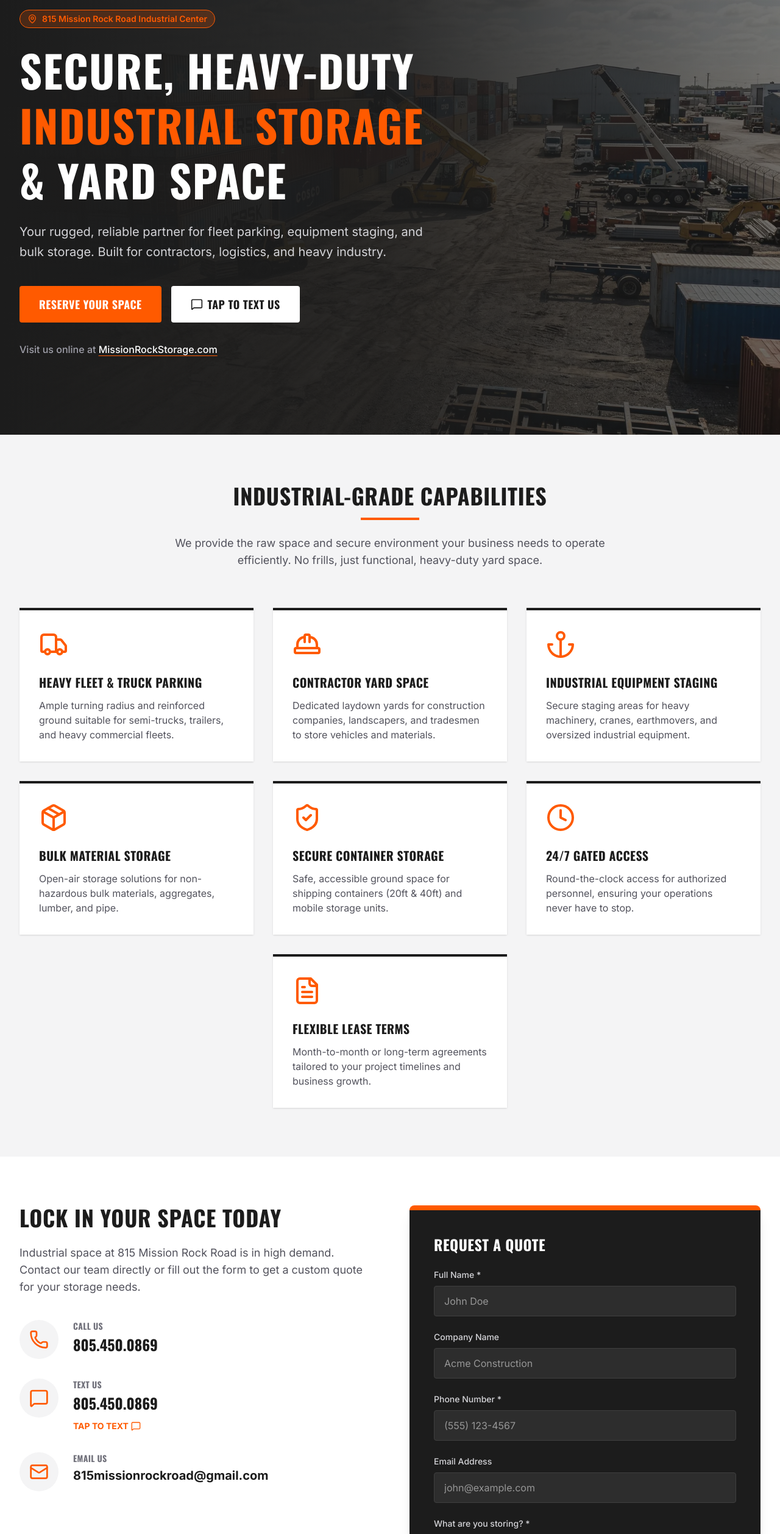
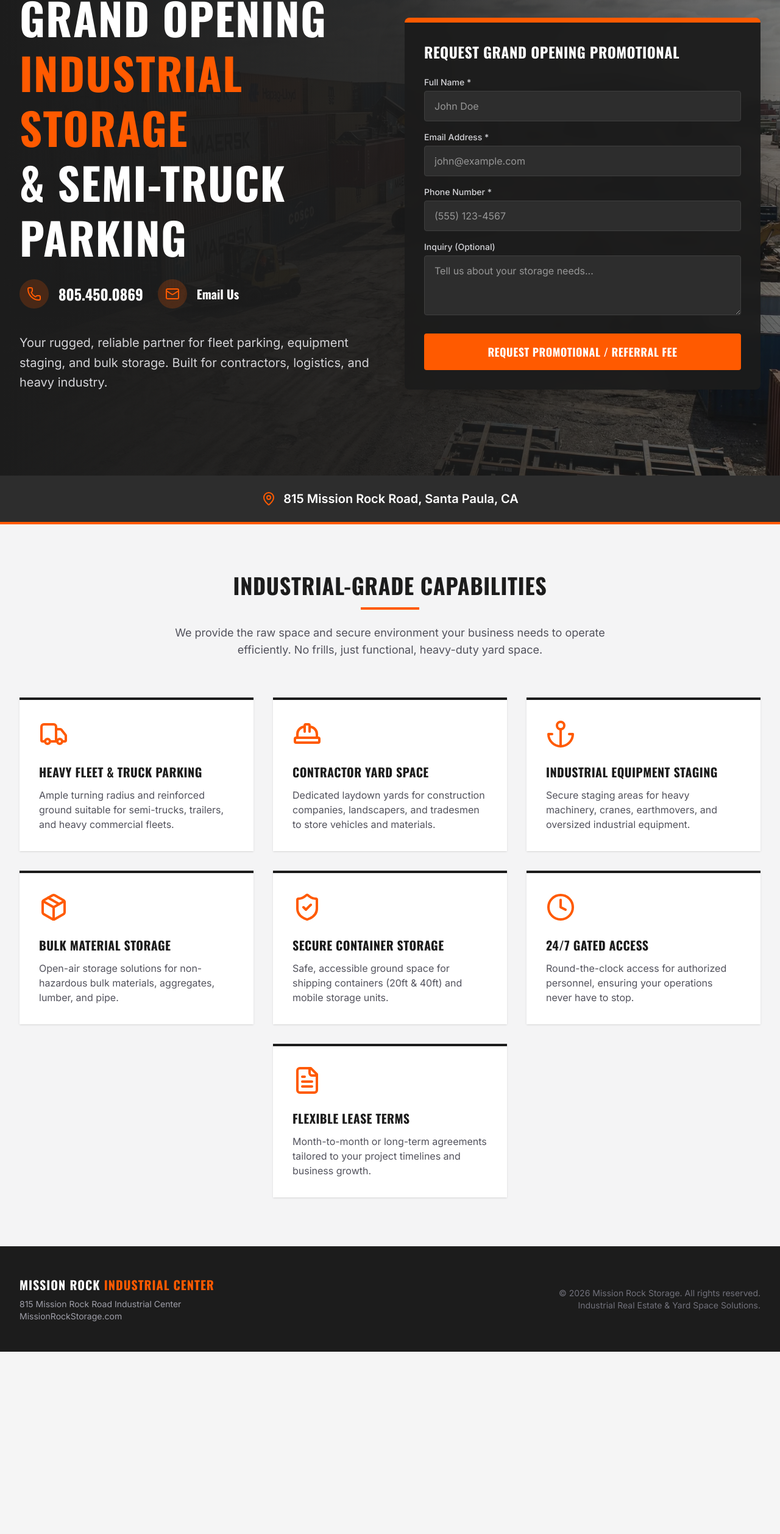
Before and after one commit to mbjhomes-max/missionrockroad, a React (Vite) app: page / in a window 1280 px wide. Shown: the part 196-2712 px from the top of the page at 61% size. After the commit the page ends 2413 px from the top, so only its background shows below. Built offline with nearby package versions, Linux system fonts and the light colour scheme.

Commit message:
feat: Add Google Analytics event tracking
Integrates Google Analytics event tracking for phone and email contact methods. This allows for better analysis of user engagement with the contact information provided on the landing page.

```diff
--- a/src/App.tsx
+++ b/src/App.tsx
@@ -9,12 +9,31 @@ import { db } from './firebase';
 import { collection, addDoc } from 'firebase/firestore';
 import { backgroundImage } from './backgroundImage';
 
+declare global {
+  interface Window {
+    dataLayer: any[];
+    gtag: (...args: any[]) => void;
+  }
+}
+
 // Nominal change to test Firebase Hosting deployment via GitHub Actions
 
 export default function App() {
   const [submitted, setSubmitted] = useState(false);
   const [isSubmitting, setIsSubmitting] = useState(false);
   const [submitError, setSubmitError] = useState<string | null>(null);
+
+  const trackPhoneClick = () => {
+    if (typeof window !== 'undefined' && window.gtag) {
+      window.gtag('event', 'contact', { method: 'phone' });
+    }
+  };
+
+  const trackEmailClick = () => {
+    if (typeof window !== 'undefined' && window.gtag) {
+      window.gtag('event', 'contact', { method: 'email' });
+    }
+  };
 
   const handleSubmit = async (e: React.FormEvent<HTMLFormElement>) => {
     e.preventDefault();
@@ -26,18 +45,13 @@ export default function App() {
     const data: Record<string, any> = {
       name: formData.get('name'),
       phone: formData.get('phone'),
-      storing: formData.get('storing'),
-      space: formData.get('space'),
+      email: formData.get('email'),
       createdAt: now.toISOString(),
-      date: now.toLocaleDateString('en-US'), // Added formatted date
+      date: now.toLocaleDateString('en-US'),
     };
 
-    // Only add optional fields if they are not empty strings
-    const company = formData.get('company');
-    if (company) data.company = company;
-
-    const email = formData.get('email');
-    if (email) data.email = email;
+    const inquiry = formData.get('inquiry');
+    if (inquiry) data.inquiry = inquiry;
 
     try {
       await addDoc(collection(db, 'leads'), data);
@@ -46,19 +60,21 @@ export default function App() {
       await addDoc(collection(db, 'mail'), {
         to: ['815missionrockroad@gmail.com', 'mbjhomes@gmail.com'],
         message: {
-          subject: `New Lead: ${data.name} - Mission Rock Storage`,
+          subject: `New Grand Opening Lead: ${data.name} - Mission Rock Storage`,
           html: `
-            <h2>New Reservation Request</h2>
+            <h2>New Grand Opening Promotional Request</h2>
             <p><strong>Name:</strong> ${data.name}</p>
             <p><strong>Phone:</strong> ${data.phone}</p>
-            <p><strong>Email:</strong> ${data.email || 'Not provided'}</p>
-            <p><strong>Company:</strong> ${data.company || 'Not provided'}</p>
-            <p><strong>What are they storing:</strong> ${data.storing}</p>
-            <p><strong>Space needed:</strong> ${data.space}</p>
+            <p><strong>Email:</strong> ${data.email}</p>
+            <p><strong>Inquiry:</strong> ${data.inquiry || 'Not provided'}</p>
             <p><strong>Date Submitted:</strong> ${data.date}</p>
           `
         }
       });
+
+      if (typeof window !== 'undefined' && window.gtag) {
+        window.gtag('event', 'generate_lead');
+      }
 
       setSubmitted(true);
     } catch (error) {
@@ -77,16 +93,13 @@ export default function App() {
           <div className="flex justify-between items-center h-20">
             <div className="flex items-center">
               <span className="font-display font-bold text-2xl tracking-wider">
-                815 <span className="text-safety-orange">MISSION ROCK</span>
+                MISSION ROCK <span className="text-safety-orange">INDUSTRIAL CENTER</span>
               </span>
             </div>
             <div className="hidden md:flex items-center space-x-8">
-              <a href="tel:8054500869" className="flex items-center hover:text-safety-orange transition-colors font-semibold">
+              <a href="tel:8054500869" onClick={trackPhoneClick} className="flex items-center hover:text-safety-orange transition-colors font-semibold">
                 <Phone className="w-5 h-5 mr-2 text-safety-orange" />
                 805.450.0869
-              </a>
-              <a href="#contact" className="bg-safety-orange hover:bg-safety-orange-hover text-white px-6 py-2 rounded font-display font-bold tracking-wide transition-colors">
-                GET A QUOTE
               </a>
             </div>
           </div>
@@ -106,34 +119,136 @@ export default function App() {
           <div className="absolute inset-0 bg-gradient-to-r from-charcoal-900 via-charcoal-900/80 to-transparent"></div>
         </div>
 
-        <div className="relative max-w-7xl mx-auto px-4 sm:px-6 lg:px-8 py-24 lg:py-32">
+        <div className="relative max-w-7xl mx-auto px-4 sm:px-6 lg:px-8 py-16 lg:py-24">
+          <div className="grid grid-cols-1 lg:grid-cols-2 gap-12 items-center">
             <div className="max-w-3xl">
-            <div className="inline-flex items-center px-3 py-1 rounded-full bg-safety-orange/20 border border-safety-orange text-safety-orange font-semibold text-sm mb-6">
-              <MapPin className="w-4 h-4 mr-2" />
-              815 Mission Rock Road Industrial Center
+              <h1 className="text-5xl lg:text-7xl font-display font-bold leading-tight mb-6">
+                GRAND OPENING <br />
+                <span className="text-safety-orange">INDUSTRIAL STORAGE</span> <br />
+                & SEMI-TRUCK PARKING
+              </h1>
+
+              <div className="flex flex-col sm:flex-row gap-6 mb-10">
+                <a href="tel:8054500869" onClick={trackPhoneClick} className="flex items-center text-2xl font-display font-bold hover:text-safety-orange transition-colors">
+                  <div className="bg-safety-orange/20 p-3 rounded-full mr-4">
+                    <Phone className="w-6 h-6 text-safety-orange" />
                   </div>
-            <h1 className="text-5xl lg:text-7xl font-display font-bold leading-tight mb-6">
-              SECURE, HEAVY-DUTY <br />
-              <span className="text-safety-orange">INDUSTRIAL STORAGE</span> <br />
-              & YARD SPACE
-            </h1>
+                  805.450.0869
+                </a>
+                <a href="mailto:815missionrockroad@gmail.com" onClick={trackEmailClick} className="flex items-center text-xl font-display font-bold hover:text-safety-orange transition-colors">
+                  <div className="bg-safety-orange/20 p-3 rounded-full mr-4">
+                    <Mail className="w-6 h-6 text-safety-orange" />
+                  </div>
+                  Email Us
+                </a>
+              </div>
+
               <p className="text-xl text-zinc-300 mb-10 max-w-2xl leading-relaxed">
                 Your rugged, reliable partner for fleet parking, equipment staging, and bulk storage.
                 Built for contractors, logistics, and heavy industry.
               </p>
-            <div className="flex flex-col sm:flex-row gap-4">
-              <a href="#contact" className="bg-safety-orange hover:bg-safety-orange-hover text-white text-center px-8 py-4 rounded font-display font-bold text-lg tracking-wide transition-colors">
-                RESERVE YOUR SPACE
-              </a>
-              <a href="sms:8054500869" className="bg-white text-charcoal-900 hover:bg-zinc-200 text-center px-8 py-4 rounded font-display font-bold text-lg tracking-wide transition-colors flex items-center justify-center">
-                <MessageSquare className="w-5 h-5 mr-2" />
-                TAP TO TEXT US
-              </a>
             </div>
-            <div className="mt-8">
-              <p className="text-zinc-400 font-medium">Visit us online at <a href="#" className="text-white underline decoration-safety-orange underline-offset-4">MissionRockStorage.com</a></p>
+
+            {/* Simplified Form */}
+            <div id="contact" className="bg-charcoal-900/95 backdrop-blur-sm p-8 rounded-lg shadow-2xl border-t-8 border-safety-orange">
+              {submitted ? (
+                <div className="text-center py-12">
+                  <ShieldCheck className="w-16 h-16 text-safety-orange mx-auto mb-6" />
+                  <h3 className="text-3xl font-display font-bold text-white mb-4">THANK YOU!</h3>
+                  <p className="text-zinc-300 text-lg">
+                    We've received your request and will be in touch shortly.
+                  </p>
+                  <button
+                    onClick={() => setSubmitted(false)}
+                    className="mt-8 bg-safety-orange hover:bg-safety-orange-hover text-white font-display font-bold text-lg tracking-wide py-3 px-6 rounded transition-colors"
+                  >
+                    SUBMIT ANOTHER REQUEST
+                  </button>
+                </div>
+              ) : (
+                <>
+                  <h3 className="text-2xl font-display font-bold text-white mb-6">REQUEST GRAND OPENING PROMOTIONAL</h3>
+                  <form className="space-y-4" onSubmit={handleSubmit}>
+                    <div>
+                      <label htmlFor="name" className="block text-sm font-medium text-zinc-300 mb-1">Full Name *</label>
+                      <input
+                        type="text"
+                        id="name"
+                        name="name"
+                        className="w-full bg-charcoal-800 border border-charcoal-700 rounded px-4 py-3 text-white focus:outline-none focus:border-safety-orange focus:ring-1 focus:ring-safety-orange transition-colors"
+                        placeholder="John Doe"
+                        required
+                      />
+                    </div>
+
+                    <div>
+                      <label htmlFor="email" className="block text-sm font-medium text-zinc-300 mb-1">Email Address *</label>
+                      <input
+                        type="email"
+                        id="email"
+                        name="email"
+                        className="w-full bg-charcoal-800 border border-charcoal-700 rounded px-4 py-3 text-white focus:outline-none focus:border-safety-orange focus:ring-1 focus:ring-safety-orange transition-colors"
+                        placeholder="john@example.com"
+                        required
+                      />
+                    </div>
+
+                    <div>
+                      <label htmlFor="phone" className="block text-sm font-medium text-zinc-300 mb-1">Phone Number *</label>
+                      <input
+                        type="tel"
+                        id="phone"
+                        name="phone"
+                        className="w-full bg-charcoal-800 border border-charcoal-700 rounded px-4 py-3 text-white focus:outline-none focus:border-safety-orange focus:ring-1 focus:ring-safety-orange transition-colors"
+                        placeholder="(555) 123-4567"
+                        required
+                      />
+                    </div>
+
+                    <div>
+                      <label htmlFor="inquiry" className="block text-sm font-medium text-zinc-300 mb-1">Inquiry (Optional)</label>
+                      <textarea
+                        id="inquiry"
+                        name="inquiry"
+                        rows={3}
+                        className="w-full bg-charcoal-800 border border-charcoal-700 rounded px-4 py-3 text-white focus:outline-none focus:border-safety-orange focus:ring-1 focus:ring-safety-orange transition-colors"
+                        placeholder="Tell us about your storage needs..."
+                      ></textarea>
+                    </div>
+
+                    {submitError && (
+                      <div className="bg-red-500/10 border border-red-500/50 text-red-400 px-4 py-3 rounded text-sm">
+                        {submitError}
+                      </div>
+                    )}
+
+                    <button
+                      type="submit"
+                      disabled={isSubmitting}
+                      className="w-full bg-safety-orange hover:bg-safety-orange-hover text-white font-display font-bold text-lg tracking-wide py-4 rounded transition-colors mt-2 disabled:opacity-50"
+                    >
+                      {isSubmitting ? 'SUBMITTING...' : 'REQUEST PROMOTIONAL / REFERRAL FEE'}
+                    </button>
+                  </form>
+                </>
+              )}
             </div>
           </div>
+        </div>
+      </section>
+
+      {/* Map Link Section */}
+      <section className="bg-charcoal-800 text-white py-6 border-b-4 border-safety-orange">
+        <div className="max-w-7xl mx-auto px-4 sm:px-6 lg:px-8 flex justify-center">
+          <a
+            href="https://maps.google.com/?q=815+Mission+Rock+Road,+Santa+Paula,+CA"
+            target="_blank"
+            rel="noopener noreferrer"
+            className="flex items-center text-xl hover:text-safety-orange transition-colors font-semibold"
+          >
+            <MapPin className="w-6 h-6 mr-3 text-safety-orange" />
+            815 Mission Rock Road, Santa Paula, CA
+          </a>
         </div>
       </section>
 
@@ -215,187 +330,12 @@ export default function App() {
         </div>
       </section>
 
-      {/* Contact Section */}
-      <section id="contact" className="py-20 bg-white">
-        <div className="max-w-7xl mx-auto px-4 sm:px-6 lg:px-8">
-          <div className="grid grid-cols-1 lg:grid-cols-2 gap-16">
-
-            {/* Contact Info */}
-            <div>
-              <h2 className="text-4xl font-display font-bold text-charcoal-900 mb-6">LOCK IN YOUR SPACE TODAY</h2>
-              <p className="text-lg text-zinc-600 mb-10">
-                Industrial space at 815 Mission Rock Road is in high demand. Contact our team directly or fill out the form to get a custom quote for your storage needs.
-              </p>
-
-              <div className="space-y-8">
-                <div className="flex items-start">
-                  <div className="flex-shrink-0 bg-zinc-100 p-4 rounded-full">
-                    <Phone className="w-8 h-8 text-safety-orange" />
-                  </div>
-                  <div className="ml-6">
-                    <h4 className="text-sm font-bold text-zinc-500 uppercase tracking-wider mb-1">Call Us</h4>
-                    <a href="tel:8054500869" className="text-2xl font-display font-bold text-charcoal-900 hover:text-safety-orange transition-colors">805.450.0869</a>
-                  </div>
-                </div>
-
-                <div className="flex items-start">
-                  <div className="flex-shrink-0 bg-zinc-100 p-4 rounded-full">
-                    <MessageSquare className="w-8 h-8 text-safety-orange" />
-                  </div>
-                  <div className="ml-6">
-                    <h4 className="text-sm font-bold text-zinc-500 uppercase tracking-wider mb-1">Text Us</h4>
-                    <a href="sms:8054500869" className="text-2xl font-display font-bold text-charcoal-900 hover:text-safety-orange transition-colors">805.450.0869</a>
-                    <div className="mt-2">
-                      <a href="sms:8054500869" className="inline-flex items-center text-sm font-bold text-safety-orange hover:text-safety-orange-hover">
-                        TAP TO TEXT <MessageSquare className="w-4 h-4 ml-1" />
-                      </a>
-                    </div>
-                  </div>
-                </div>
-
-                <div className="flex items-start">
-                  <div className="flex-shrink-0 bg-zinc-100 p-4 rounded-full">
-                    <Mail className="w-8 h-8 text-safety-orange" />
-                  </div>
-                  <div className="ml-6">
-                    <h4 className="text-sm font-bold text-zinc-500 uppercase tracking-wider mb-1">Email Us</h4>
-                    <a href="mailto:815missionrockroad@gmail.com" className="text-xl font-bold text-charcoal-900 hover:text-safety-orange transition-colors break-all">815missionrockroad@gmail.com</a>
-                  </div>
-                </div>
-              </div>
-            </div>
-
-            {/* Lead Form */}
-            <div className="bg-charcoal-900 p-8 lg:p-10 rounded-lg shadow-xl border-t-8 border-safety-orange">
-              {submitted ? (
-                <div className="text-center py-12">
-                  <ShieldCheck className="w-16 h-16 text-safety-orange mx-auto mb-6" />
-                  <h3 className="text-3xl font-display font-bold text-white mb-4">THANK YOU!</h3>
-                  <p className="text-zinc-300 text-lg">
-                    We've received your request and will be in touch within 24 hours.
-                  </p>
-                  <button
-                    onClick={() => setSubmitted(false)}
-                    className="mt-8 bg-safety-orange hover:bg-safety-orange-hover text-white font-display font-bold text-lg tracking-wide py-3 px-6 rounded transition-colors"
-                  >
-                    SUBMIT ANOTHER REQUEST
-                  </button>
-                </div>
-              ) : (
-                <>
-                  <h3 className="text-2xl font-display font-bold text-white mb-6">REQUEST A QUOTE</h3>
-                  <form className="space-y-6" onSubmit={handleSubmit}>
-                    <div>
-                      <label htmlFor="name" className="block text-sm font-medium text-zinc-300 mb-2">Full Name *</label>
-                      <input
-                        type="text"
-                        id="name"
-                        name="name"
-                        className="w-full bg-charcoal-800 border border-charcoal-700 rounded px-4 py-3 text-white focus:outline-none focus:border-safety-orange focus:ring-1 focus:ring-safety-orange transition-colors"
-                        placeholder="John Doe"
-                        required
-                      />
-                    </div>
-
-                    <div>
-                      <label htmlFor="company" className="block text-sm font-medium text-zinc-300 mb-2">Company Name</label>
-                      <input
-                        type="text"
-                        id="company"
-                        name="company"
-                        className="w-full bg-charcoal-800 border border-charcoal-700 rounded px-4 py-3 text-white focus:outline-none focus:border-safety-orange focus:ring-1 focus:ring-safety-orange transition-colors"
-                        placeholder="Acme Construction"
-                      />
-                    </div>
-
-                    <div>
-                      <label htmlFor="phone" className="block text-sm font-medium text-zinc-300 mb-2">Phone Number *</label>
-                      <input
-                        type="tel"
-                        id="phone"
-                        name="phone"
-                        className="w-full bg-charcoal-800 border border-charcoal-700 rounded px-4 py-3 text-white focus:outline-none focus:border-safety-orange focus:ring-1 focus:ring-safety-orange transition-colors"
-                        placeholder="(555) 123-4567"
-                        required
-                      />
-                    </div>
-
-                    <div>
-                      <label htmlFor="email" className="block text-sm font-medium text-zinc-300 mb-2">Email Address</label>
-                      <input
-                        type="email"
-                        id="email"
-                        name="email"
-                        className="w-full bg-charcoal-800 border border-charcoal-700 rounded px-4 py-3 text-white focus:outline-none focus:border-safety-orange focus:ring-1 focus:ring-safety-orange transition-colors"
-                        placeholder="john@example.com"
-                      />
-                    </div>
-
-                    <div>
-                      <label htmlFor="storing" className="block text-sm font-medium text-zinc-300 mb-2">What are you storing? *</label>
-                      <select
-                        id="storing"
-                        name="storing"
-                        className="w-full bg-charcoal-800 border border-charcoal-700 rounded px-4 py-3 text-white focus:outline-none focus:border-safety-orange focus:ring-1 focus:ring-safety-orange transition-colors appearance-none"
-                        required
-                        defaultValue=""
-                      >
-                        <option value="" disabled>Select an option</option>
-                        <option value="trucks">Trucks / Fleet Vehicles</option>
-                        <option value="equipment">Heavy Equipment</option>
-                        <option value="materials">Bulk Materials</option>
-                        <option value="containers">Shipping Containers</option>
-                        <option value="other">Other</option>
-                      </select>
-                    </div>
-
-                    <div>
-                      <label htmlFor="space" className="block text-sm font-medium text-zinc-300 mb-2">Space Required *</label>
-                      <select
-                        id="space"
-                        name="space"
-                        className="w-full bg-charcoal-800 border border-charcoal-700 rounded px-4 py-3 text-white focus:outline-none focus:border-safety-orange focus:ring-1 focus:ring-safety-orange transition-colors appearance-none"
-                        required
-                        defaultValue=""
-                      >
-                        <option value="" disabled>Select an option</option>
-                        <option value="under-5k">Under 5,000 sq ft</option>
-                        <option value="5k-10k">5,000 - 10,000 sq ft</option>
-                        <option value="half-acre">1/2 Acre</option>
-                        <option value="one-plus-acre">1+ Acre</option>
-                      </select>
-                    </div>
-
-                    {submitError && (
-                      <div className="bg-red-500/10 border border-red-500/50 text-red-400 px-4 py-3 rounded text-sm">
-                        {submitError}
-                      </div>
-                    )}
-
-                    <button
-                      type="submit"
-                      disabled={isSubmitting}
-                      className="w-full bg-safety-orange hover:bg-safety-orange-hover text-white font-display font-bold text-lg tracking-wide py-4 rounded transition-colors mt-4 disabled:opacity-50"
-                    >
-                      {isSubmitting ? 'SUBMITTING...' : 'SUBMIT REQUEST'}
-                    </button>
-                    <p className="text-xs text-zinc-500 text-center mt-4">
-                      We'll get back to you within 24 hours with availability and pricing.
-                    </p>
-                  </form>
-                </>
-              )}
-            </div>
-          </div>
-        </div>
-      </section>
-
-      {/* Footer */}
+      {/* Services Section */}
       <footer className="bg-charcoal-900 border-t border-charcoal-800 py-12">
         <div className="max-w-7xl mx-auto px-4 sm:px-6 lg:px-8 flex flex-col md:flex-row justify-between items-center">
           <div className="mb-6 md:mb-0 text-center md:text-left">
             <span className="font-display font-bold text-xl text-white tracking-wider block mb-2">
-              815 <span className="text-safety-orange">MISSION ROCK</span>
+              MISSION ROCK <span className="text-safety-orange">INDUSTRIAL CENTER</span>
             </span>
             <p className="text-zinc-400 text-sm">
               815 Mission Rock Road Industrial Center<br />
```
Lines whose indentation alone changed are shown as unchanged.
